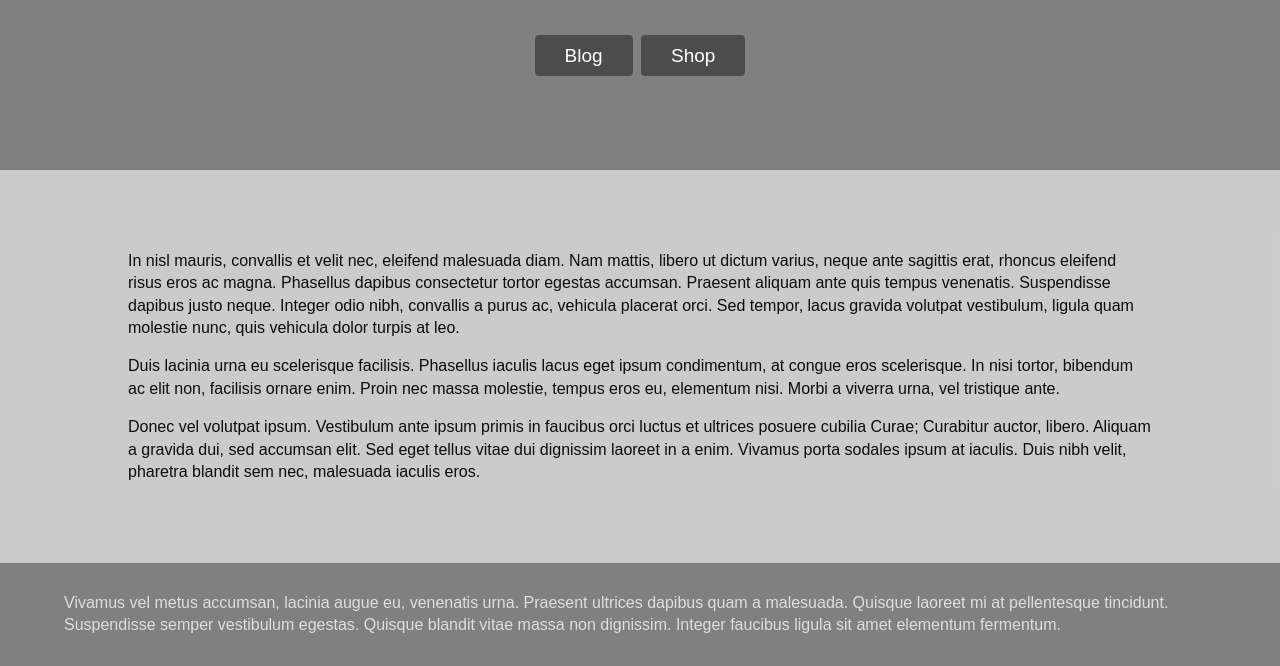
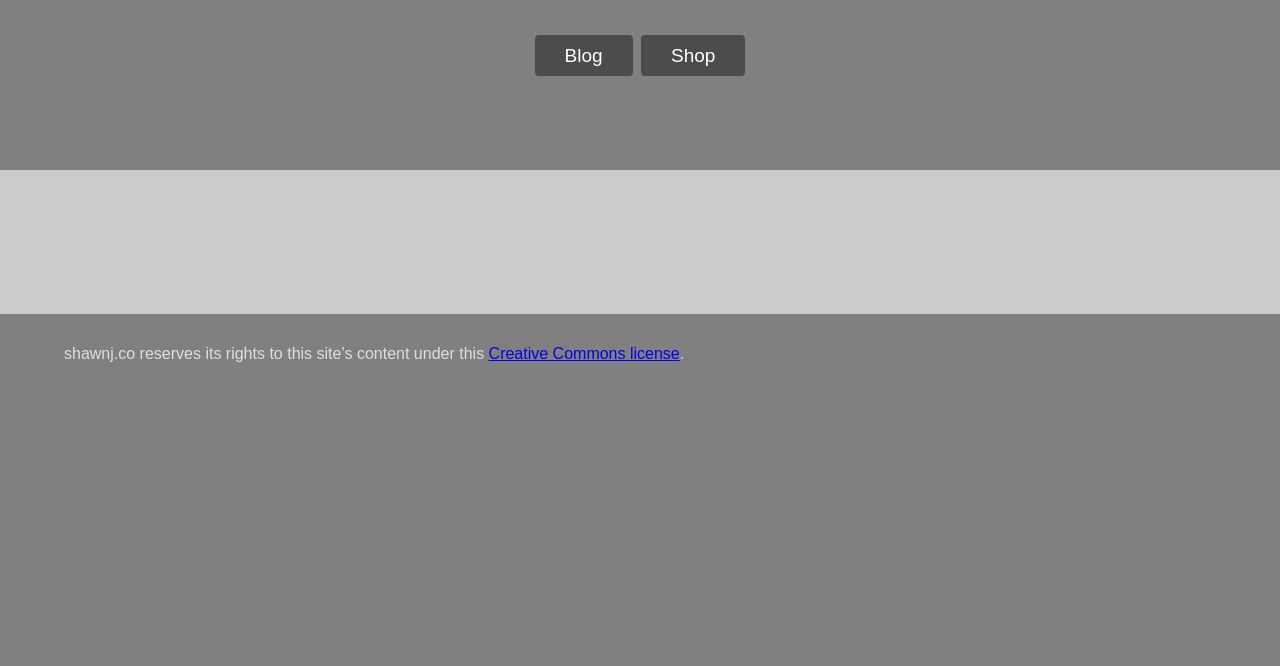
Before and after one commit to shawnj/shawnj.github.com, a plain HTML site: page index.html in a window 1280 px wide. Shown: the part 276-942 px from the top of the page. After the commit the page ends 800 px from the top, so only its background shows below. Drawn offline with nearby package versions, Linux system fonts and the light colour scheme.

Commit message:
Update front page

```diff
--- a/index.html
+++ b/index.html
@@ -51,11 +51,10 @@
         </div>
     </section>
     <section class="content" id="about">
-        <p>In nisl mauris, convallis et velit nec, eleifend malesuada diam. Nam mattis, libero ut dictum varius, neque ante sagittis erat, rhoncus eleifend risus eros ac magna. Phasellus dapibus consectetur tortor egestas accumsan. Praesent aliquam ante quis tempus venenatis. Suspendisse dapibus justo neque. Integer odio nibh, convallis a purus ac, vehicula placerat orci. Sed tempor, lacus gravida volutpat vestibulum, ligula quam molestie nunc, quis vehicula dolor turpis at leo.
-            <p>Duis lacinia urna eu scelerisque facilisis. Phasellus iaculis lacus eget ipsum condimentum, at congue eros scelerisque. In nisi tortor, bibendum ac elit non, facilisis ornare enim. Proin nec massa molestie, tempus eros eu, elementum nisi. Morbi a viverra urna, vel tristique ante.</p>Donec vel volutpat ipsum. Vestibulum ante ipsum primis in faucibus orci luctus et ultrices posuere cubilia Curae; Curabitur auctor, libero. Aliquam a gravida dui, sed accumsan elit. Sed eget tellus vitae dui dignissim laoreet in a enim. Vivamus porta sodales ipsum at iaculis. Duis nibh velit, pharetra blandit sem nec, malesuada iaculis eros.</p>
+        <p></p>
     </section>
     <footer id="contact">
-        <p>Vivamus vel metus accumsan, lacinia augue eu, venenatis urna. Praesent ultrices dapibus quam a malesuada. Quisque laoreet mi at pellentesque tincidunt. Suspendisse semper vestibulum egestas. Quisque blandit vitae massa non dignissim. Integer faucibus ligula sit amet elementum fermentum.</p>
+        <p>shawnj.co reserves its rights to this site's content under this <a href="http://creativecommons.org/licenses/by-nc-sa/3.0/us" target="_blank">Creative Commons license</a>.</p>
     </footer>
 </body>
 
```
